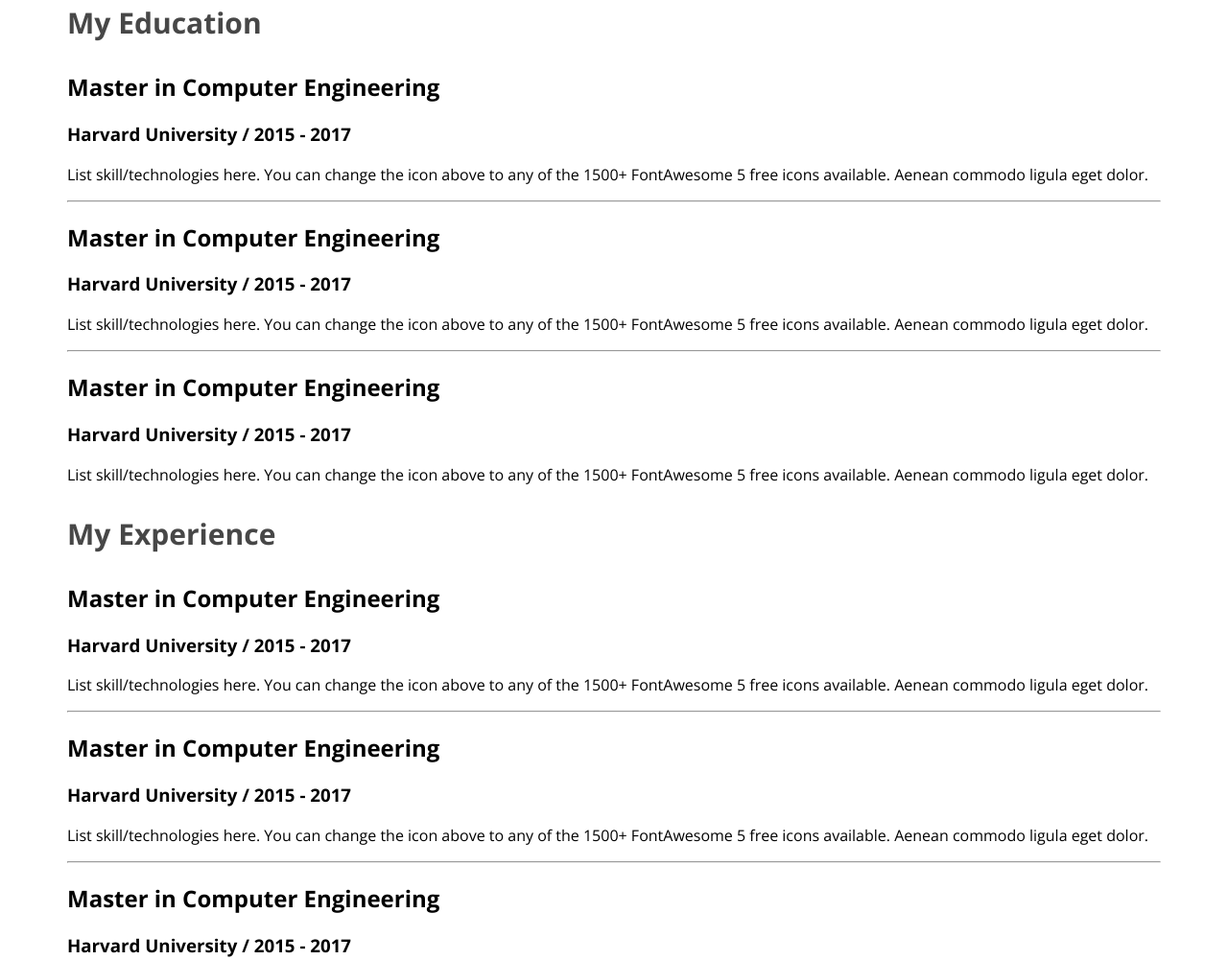
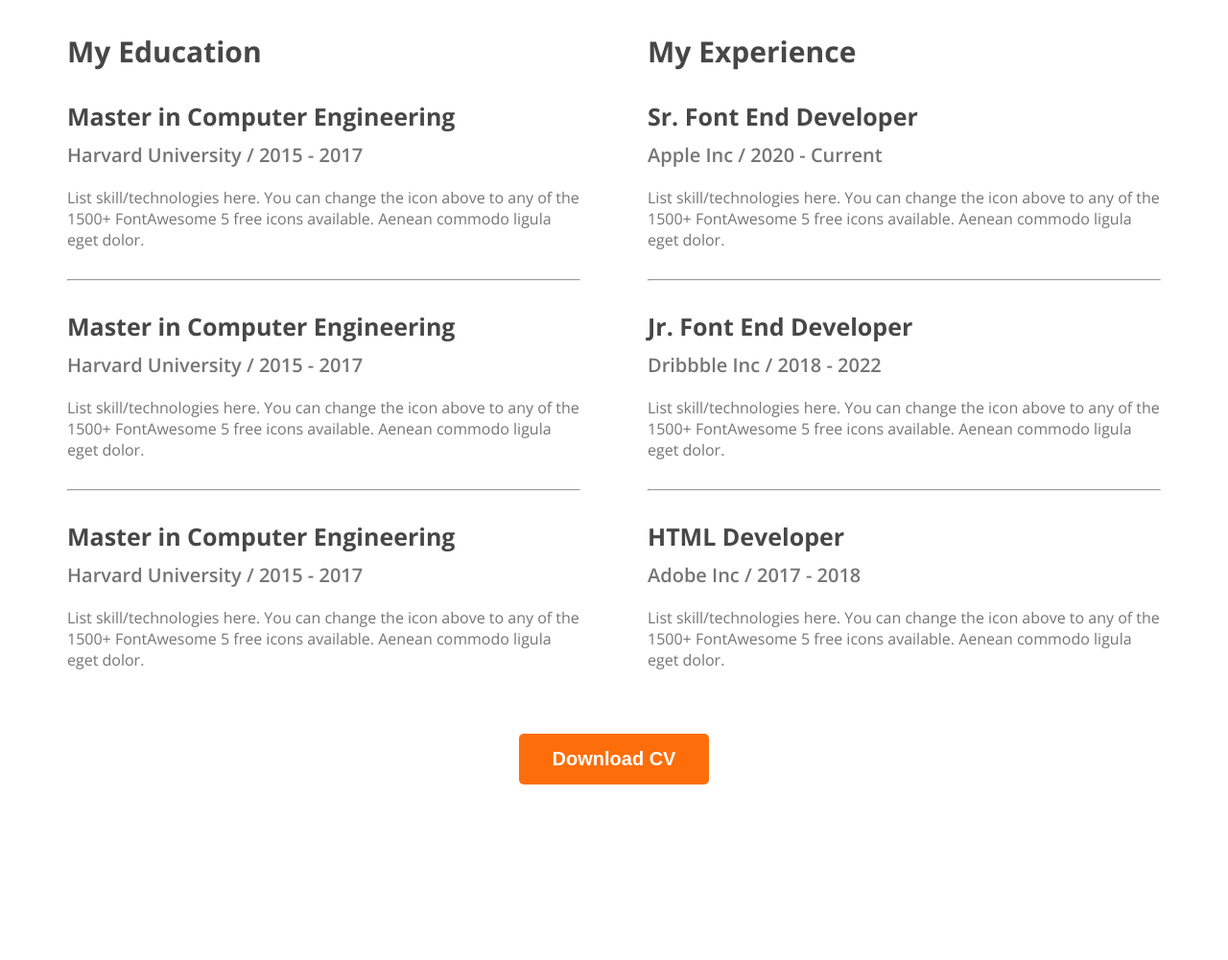
Before and after one commit to MamunKhan71/my-portfolio, a plain HTML site: page index.html in a window 1280 px wide. Shown: the part 2409-3410 px from the top of the page at 96% size. After the commit the page ends 3235 px from the top, so only its background shows below. Drawn offline with nearby package versions, Linux system fonts and the light colour scheme.

Commit message:
Added My Resume Sectin

```diff
--- a/index.html
+++ b/index.html
@@ -109,26 +109,29 @@
                 <div class="resume-column">
                     <h3 class="resume-column-title">My Experience</h3>
                     <div class="resume-item">
-                        <h2 class="resume-item-title">Master in Computer Engineering</h2>
-                        <h3 class="resume-item-info">Harvard University / 2015 - 2017</h3>
+                        <h2 class="resume-item-title">Sr. Font End Developer</h2>
+                        <h3 class="resume-item-institute">Apple Inc / 2020 - Current</h3>
                         <p class="resume-item-description">List skill/technologies here. You can change the icon above
                             to any of the 1500+ FontAwesome 5 free icons available. Aenean commodo ligula eget dolor.</p>
                     </div>
                     <hr>
                     <div class="resume-item">
-                        <h2 class="resume-item-title">Master in Computer Engineering</h2>
-                        <h3 class="resume-item-info">Harvard University / 2015 - 2017</h3>
+                        <h2 class="resume-item-title">Jr. Font End Developer</h2>
+                        <h3 class="resume-item-institute">Dribbble Inc / 2018 - 2022</h3>
                         <p class="resume-item-description">List skill/technologies here. You can change the icon above
                             to any of the 1500+ FontAwesome 5 free icons available. Aenean commodo ligula eget dolor.</p>
                     </div>
                     <hr>
                     <div class="resume-item">
-                        <h2 class="resume-item-title">Master in Computer Engineering</h2>
-                        <h3 class="resume-item-info">Harvard University / 2015 - 2017</h3>
+                        <h2 class="resume-item-title">HTML Developer</h2>
+                        <h3 class="resume-item-institute">Adobe Inc / 2017 - 2018</h3>
                         <p class="resume-item-description">List skill/technologies here. You can change the icon above
                             to any of the 1500+ FontAwesome 5 free icons available. Aenean commodo ligula eget dolor.</p>
                     </div>
                 </div>
+            </div>
+            <div class="download-cv">
+                <button class="btn-primary">Download CV</button>
             </div>
         </section>
     </main>
--- a/styles/portfolio.css
+++ b/styles/portfolio.css
@@ -141,10 +141,41 @@ nav a {
 }
 
 /* resume section  */
+.resume-container {
+    display: flex;
+    gap: 70px;
+}
+
 .resume-column-title {
     color: #474747;
     font-size: 30px;
     font-weight: 700;
+}
+
+.resume-item-title {
+    color: #474747;
+    font-weight: 700;
+    font-size: 25px;
+    margin-bottom: 10px;
+}
+.resume-item-info, .resume-item-institute{
+    margin-bottom: 20px;
+    margin-top: 0px;
+}
+.resume-item-info, .resume-item-institute {
+    color: #757575;
+    font-weight: 600;
+    font-size: 20px;
+}
+
+.resume-item-description {
+    color: #757575;
+    font-size: 16px;
+    font-weight: 400;
+}
+
+.resume-container hr{
+    margin: 30px 0;
 }
 
 /* main section */
@@ -156,3 +187,7 @@ main {
 main section {
     margin-top: 130px;
 }
+.download-cv{
+    text-align: center;
+    margin-top: 50px;
+}
```
